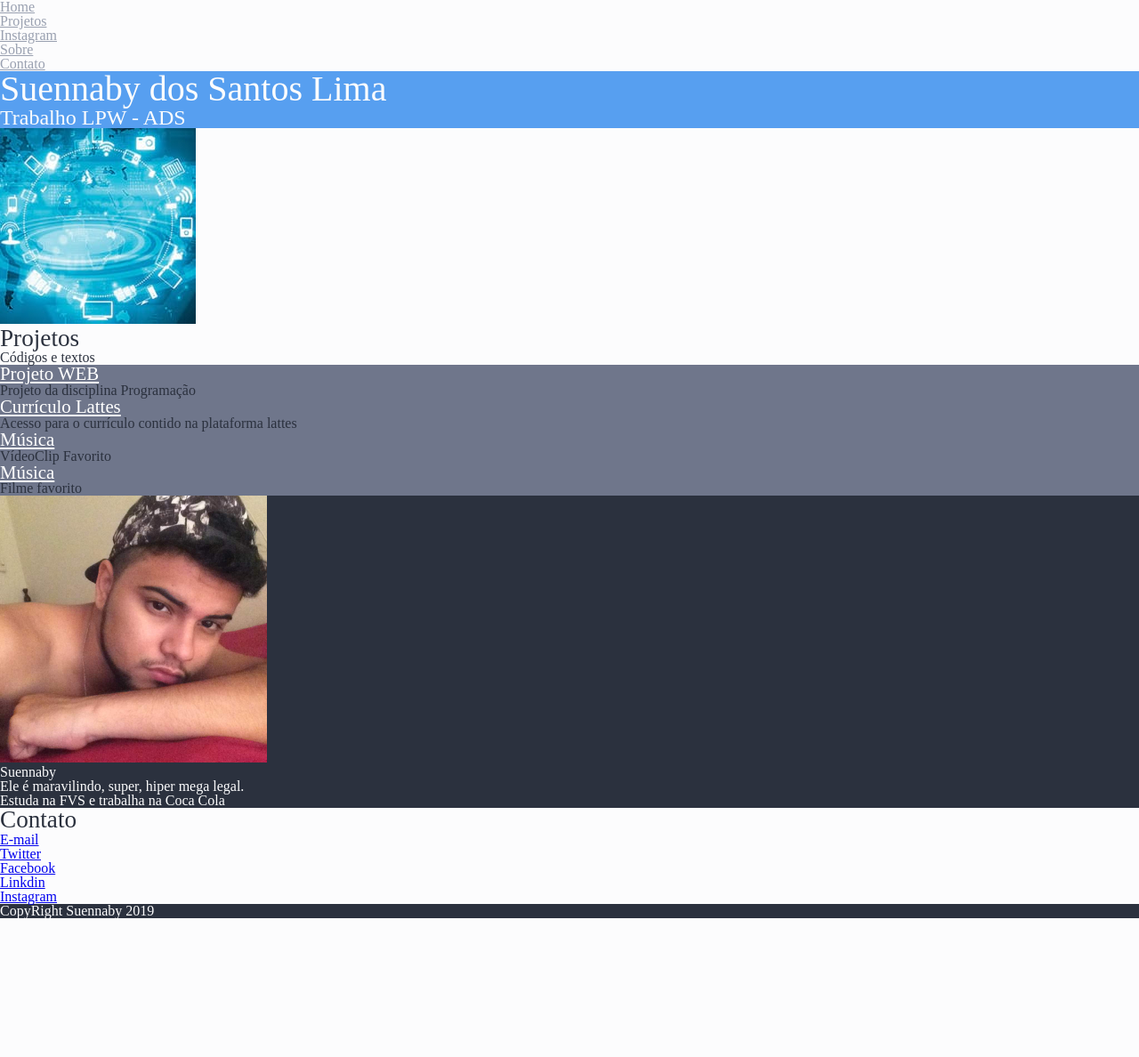
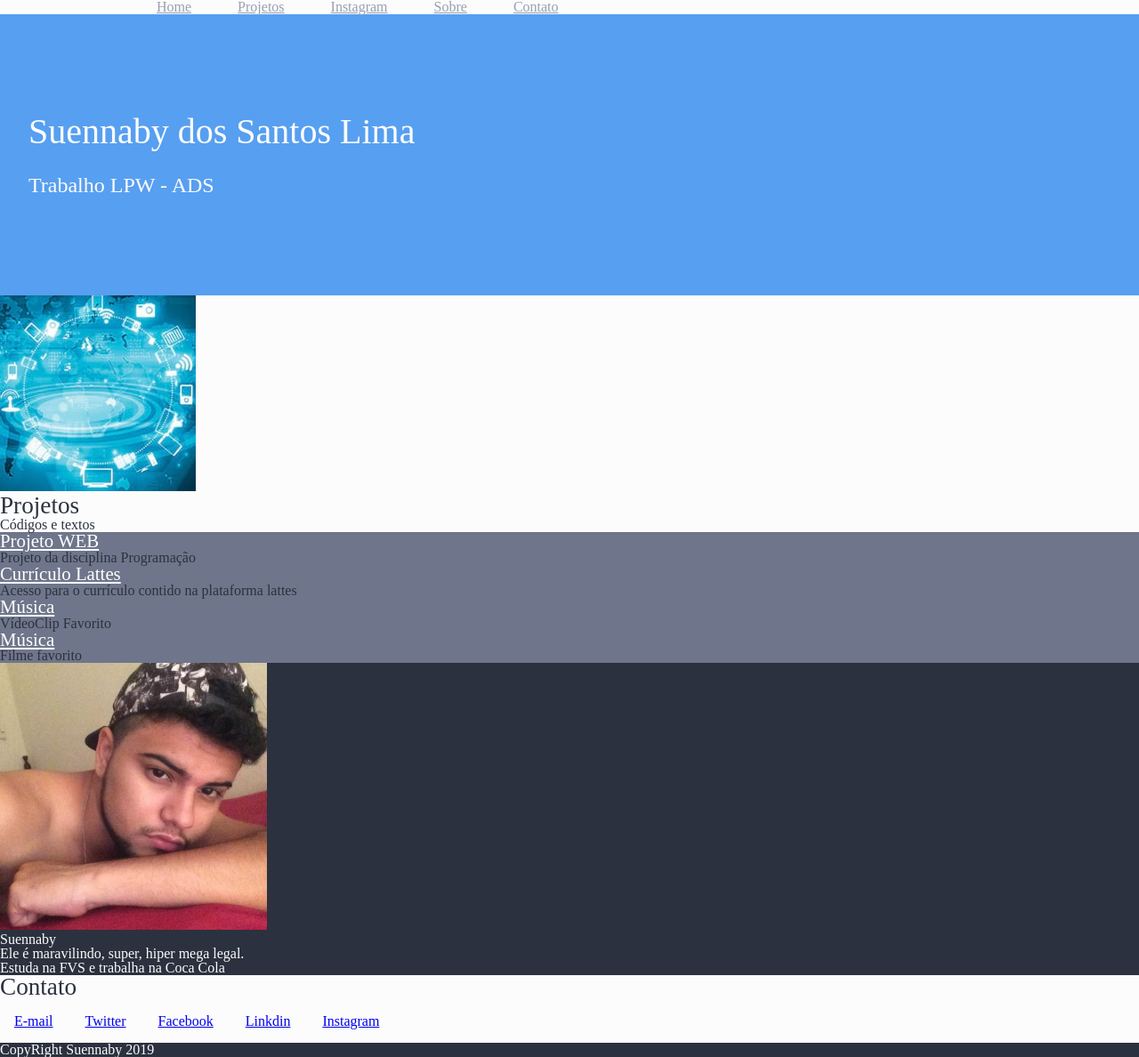
Before and after one commit to apico101010/AulasProgramacaoWeb, a PHP site: page / in a window 1280 px wide. Shown: the whole page at 89% size. Before the commit the page ends 1032 px from the top, so only its background shows below. Run offline with PHP 8.4, Linux system fonts and the light colour scheme.

Commit message:
margin,padding e display
margin,padding e display

```diff
--- a/estilos/blog.css
+++ b/estilos/blog.css
@@ -2,19 +2,41 @@ body {
     font-family: Helvetica, sans-serif;
 }
 
+header li{
+    display: inline-block;
+    margin-left: 3em;
+}
+
+#contato li{
+    display: inline-block;
+    margin: 1em;
+}
+
+
+.container{
+    padding-left:10%;
+    padding-right: 10%;
+
+}
 .identificacao{
     background-color: #579FF0;
     color: #FCFCFD;
+    padding: 7em 2em;
+
 }
+
 
 .identificacao h1{
     font-size:2.5em;
+    margin-bottom: 0.7em;
 }
 
 .identificacao h2{
     font-size: 1.5em;
     font-weight: lighter;
 }
+
+
 
 section h3{
     font-size: 1.7em;
@@ -48,3 +70,9 @@ header li a {
 #sobre img {
     width:300px;
 }
+
+footer {
+    padding-top: 1em;
+    padding-bottom: 1em;
+
+}
--- a/index.html
+++ b/index.html
@@ -14,7 +14,7 @@
 
      <body>
 
-          <header class="claras">
+          <header class="claras container">
              <nav>
                 <ul>
 
@@ -127,11 +127,8 @@
        </section>
 
        <footer class = "escuras">
-          <p>CopyRight Suennaby 2019</p>
-
-
-
-       </footer>
+         <p>CopyRight Suennaby 2019</p>
+      </footer>
 
       <!--Listas Ordenadas e Não Ordenadas-->
 
```
